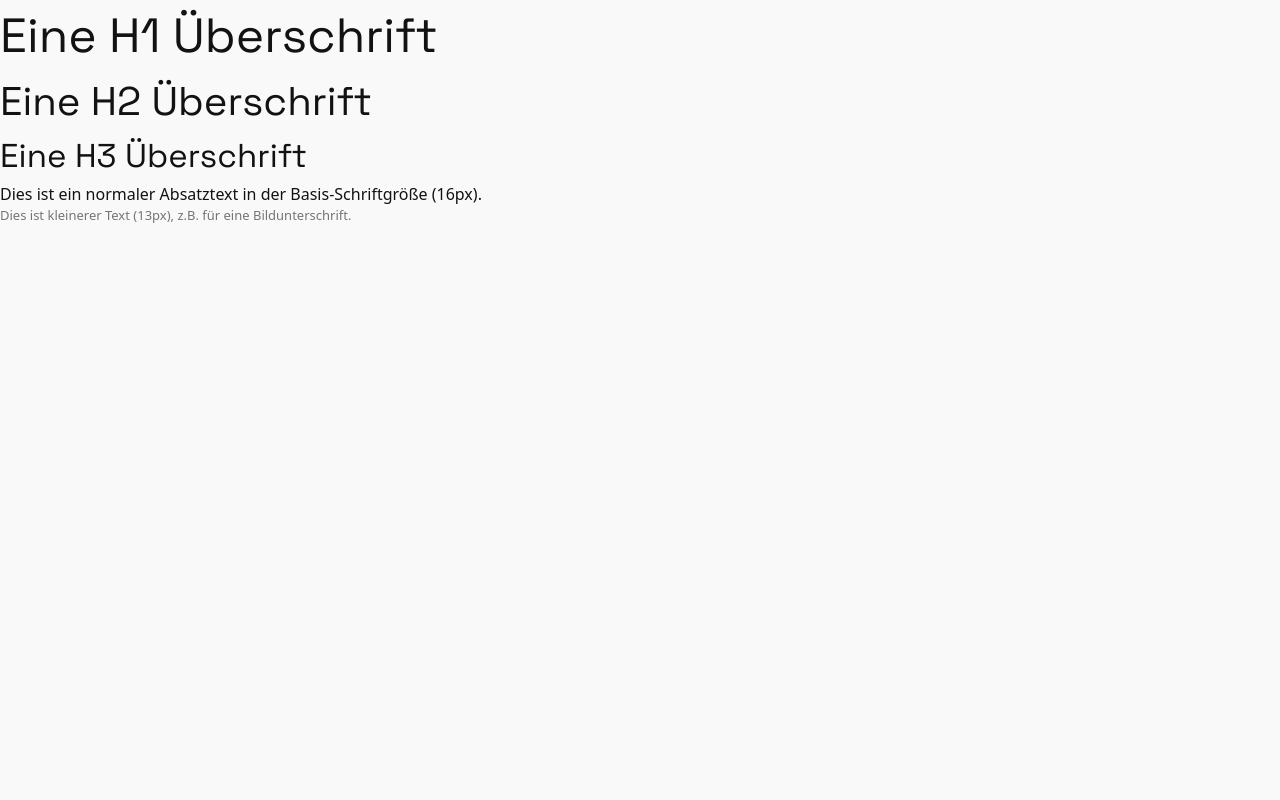
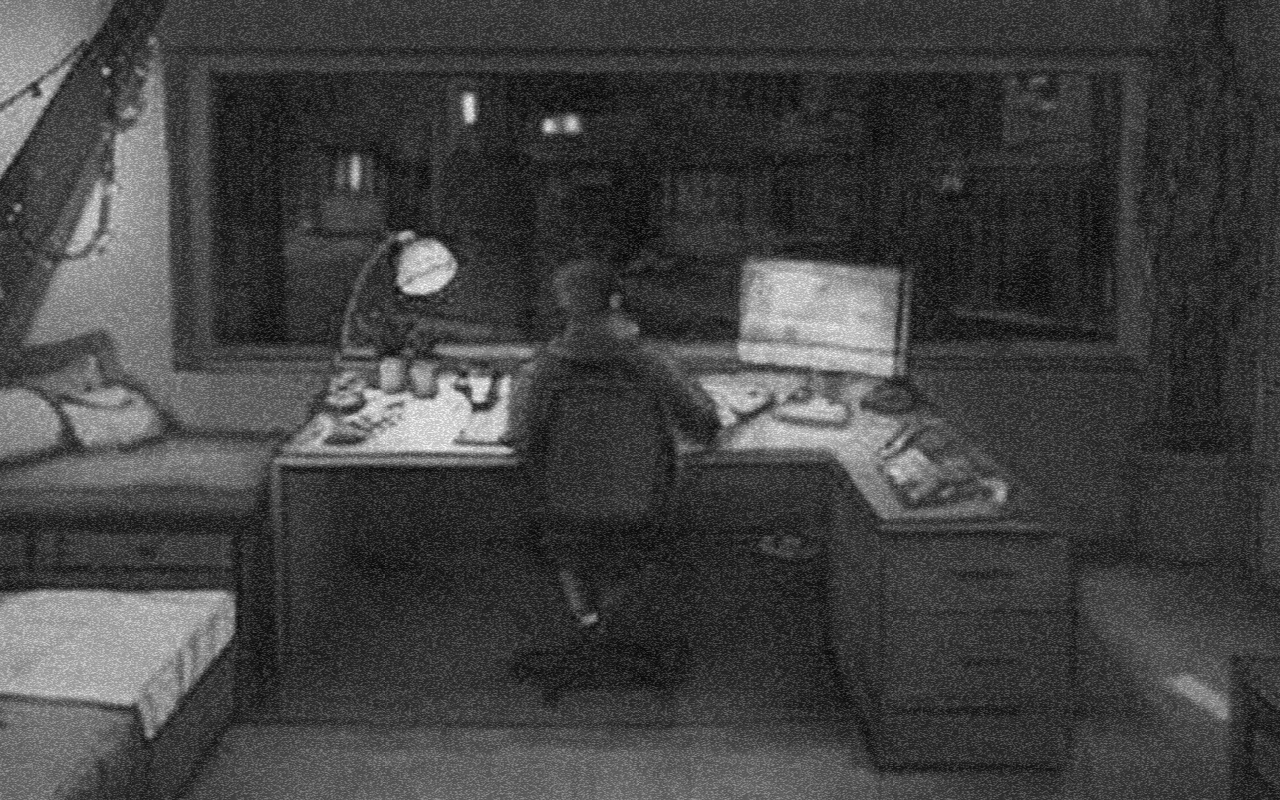
Before and after one commit to TaektuCode/portfolio2025, an Angular app: page / in a window 1280 px wide. Built offline with nearby package versions, Linux system fonts and the light colour scheme.

Commit message:
feat(hero): Implement initial section with background and animated grain

```diff
--- /dev/null
+++ b/src/app/features/home/components/hero-section/hero-section.html
@@ -0,0 +1,8 @@
+<section
+  class="relative overflow-hidden h-screen bg-cover bg-center bg-[url('/assets/images/backgrounds/heroBG_sw.jpg')]"
+>
+  <div
+    class="absolute inset-[-200%] w-[400%] h-[400%] bg-repeat opacity-20 animate-grain"
+    style="background-image: url('/assets/images/textures/film-grain.png')"
+  ></div>
+</section>
--- a/src/app/features/home/home.html
+++ b/src/app/features/home/home.html
@@ -1,11 +1 @@
-<h1 class="text-5xl font-headings">Eine H1 Überschrift</h1>
-<h2 class="text-4xl font-headings">Eine H2 Überschrift</h2>
-<h3 class="text-3xl font-headings">Eine H3 Überschrift</h3>
-
-<p class="text-base font-text">
-  Dies ist ein normaler Absatztext in der Basis-Schriftgröße (16px).
-</p>
-
-<p class="text-sm text-secondary">
-  Dies ist kleinerer Text (13px), z.B. für eine Bildunterschrift.
-</p>
+<app-hero-section> </app-hero-section>
--- a/tailwind.config.js
+++ b/tailwind.config.js
@@ -30,6 +30,23 @@ module.exports = {
         "4xl": "var(--font-size-4xl)",
         "5xl": "var(--font-size-5xl)",
       },
+      animation: {
+        grain: "grain 8s steps(10, end) infinite",
+      },
+      keyframes: {
+        grain: {
+          "0%, 100%": { transform: "translate(0, 0)" },
+          "10%": { transform: "translate(-5%, -10%)" },
+          "20%": { transform: "translate(-15%, 5%)" },
+          "30%": { transform: "translate(7%, -25%)" },
+          "40%": { transform: "translate(-5%, 25%)" },
+          "50%": { transform: "translate(-15%, 10%)" },
+          "60%": { transform: "translate(15%, 0%)" },
+          "70%": { transform: "translate(0%, 15%)" },
+          "80%": { transform: "translate(3%, 35%)" },
+          "90%": { transform: "translate(-10%, 10%)" },
+        },
+      },
     },
   },
   plugins: [],
```
Also changed, not shown: src/app/features/home/components/hero-section/hero-section.ts (added, +11 -0 lines), src/app/features/home/home.ts (+4 -5 lines), src/app/features/home/components/hero-section/hero-section.css (added), src/assets/images/backgrounds/heroBG_sw.jpg (added), src/assets/images/textures/film-grain.png (added).
